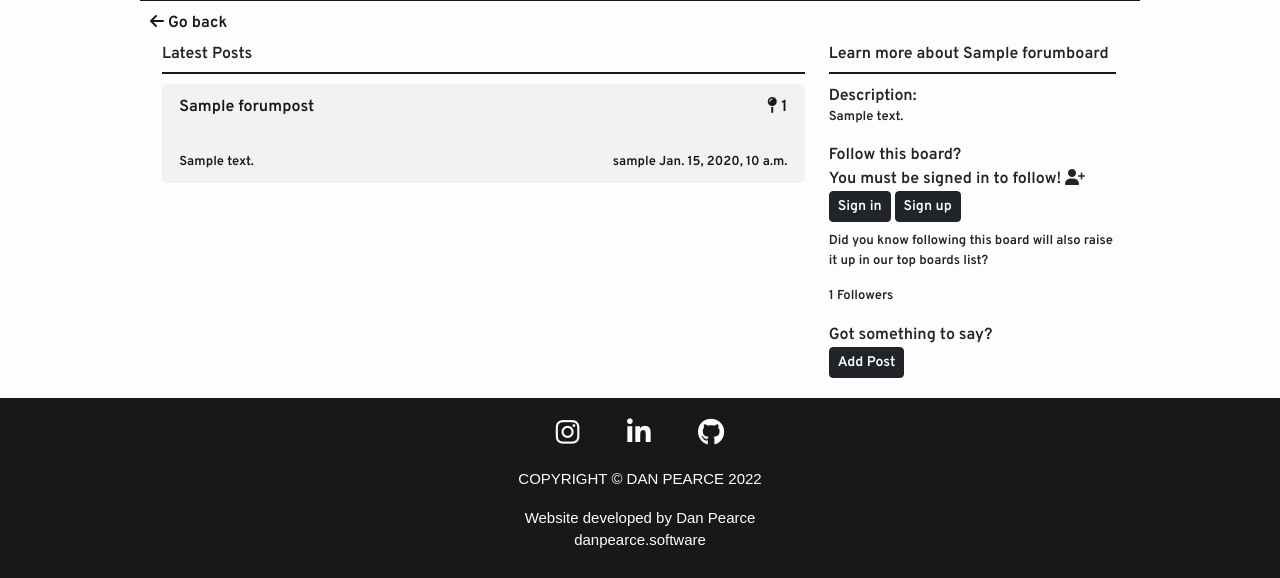
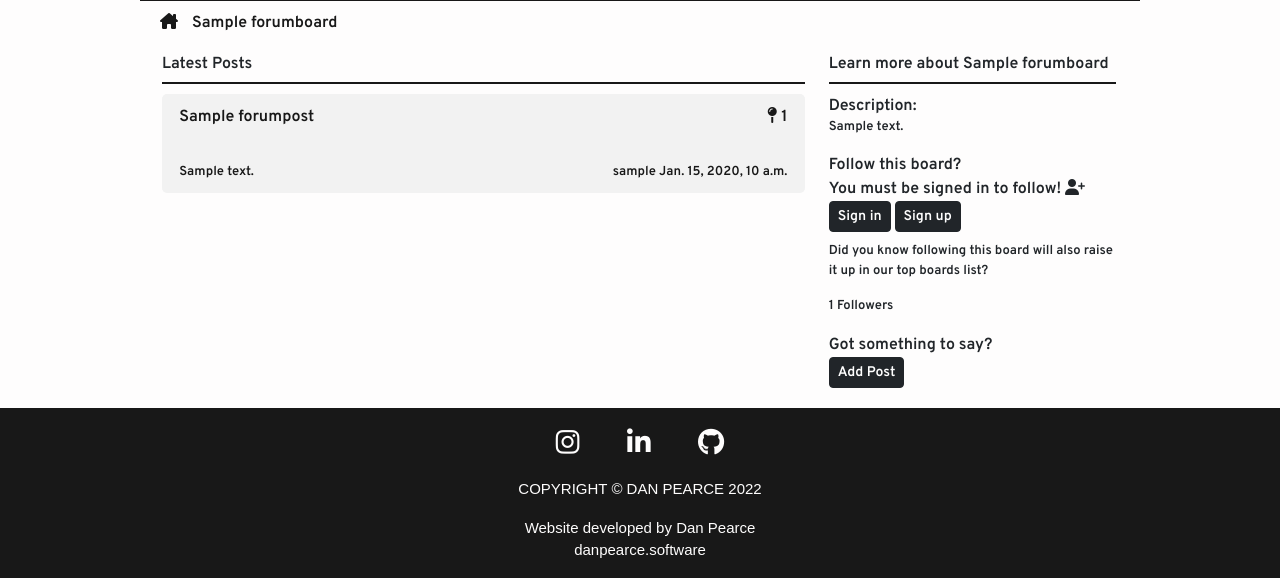
Before and after one commit to DanPearce/CI_PP4_TheForum, a Django app: a page that uses templates/board_detail.html in a window 1280 px wide. Shown: the part 327-905 px from the top of the page. Before the commit the page ends 875 px from the top, so only its background shows below. Run offline with Django 3.2, Linux system fonts and the light colour scheme; tables that the repository leaves empty hold one stand-in row (values such as "Sample post"); some libraries are stand-ins or nearby versions.

Commit message:
Fixed post detail not showing, linked the report link to contact page and added a short paragraph on the page too. Also created a more unique nav system for post_detail and post_board to avoid confusion

```diff
--- a/static/css/style.css
+++ b/static/css/style.css
@@ -764,13 +764,13 @@ h6 {
 }
 
 .go-back {
-    margin-top: 10px;
-    margin-left: 10px;
+    margin: 10px 20px;
 }
 
 .go-back a {
     color: #181818 !important;
     text-decoration: none;
+    padding-right: 10px
 }
 
 .go-back a:hover {
@@ -830,6 +830,7 @@ h6 {
 #contact #div_id_body {
     width: auto;
     border: none;
+    height: auto;
 }
 
 /*---------------
--- a/templates/add_post.html
+++ b/templates/add_post.html
@@ -5,7 +5,8 @@
     {% include 'board_header.html' %}
 </section>
 <div class="go-back">
-    <a href="javascript:history.back()"><i class="fa-solid fa-arrow-left"></i> Go back</a>
+    <a href="{% url 'home' %}"><i class="fa-solid fa-house-chimney"></i></a>
+    <a href="{% url 'board_detail' board.slug %}">{{ board.name }}</a>
 </div>
 <section id="add-post" class="row">
 <div class="row container-fluid add-posts">
--- a/templates/board_detail.html
+++ b/templates/board_detail.html
@@ -10,7 +10,8 @@
     {% include 'board_header.html' %}
 </section>
 <div class="go-back">
-    <a href="javascript:history.back()"><i class="fa-solid fa-arrow-left"></i> Go back</a>
+    <a href="{% url 'home' %}"><i class="fa-solid fa-house-chimney"></i></a>
+    <a href="{% url 'board_detail' board.slug %}">{{ board.name }}</a>
 </div>
 <section id="board-detail" class="row">
 	<div class="row container-fluid board-posts">
--- a/templates/contact.html
+++ b/templates/contact.html
@@ -9,6 +9,10 @@
     <div class="col-12">
         <h6>Contact Us:</h6>
         <hr class="my-4">
+        <p>
+            We know sometimes there might be a need to get in touch!
+            Please use the form below to pop an email over to our team and we will be in touch shortly.
+        </p>
         <div class="add-post-form">
             <form method="post" id="post-form" enctype="multipart/form-data">
                 {{ contact_form | crispy }}
```
Also changed, not shown: templates/post_detail.html (+7 -3 lines).
